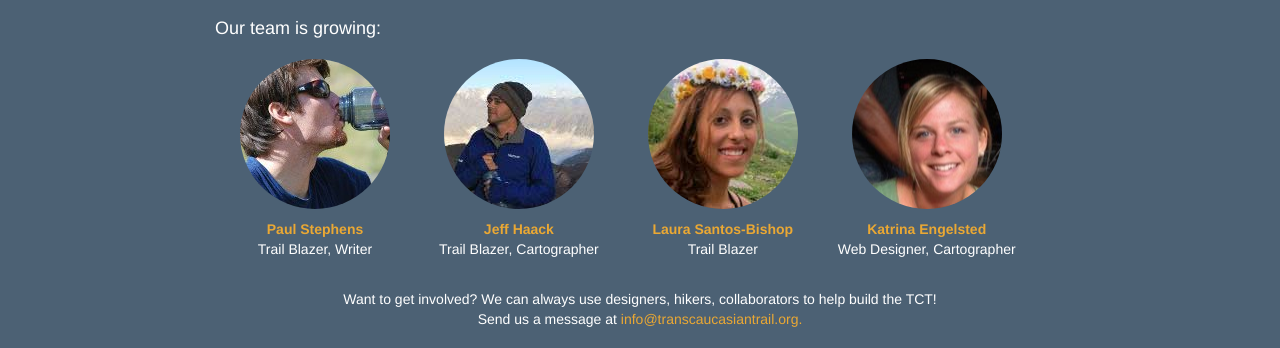
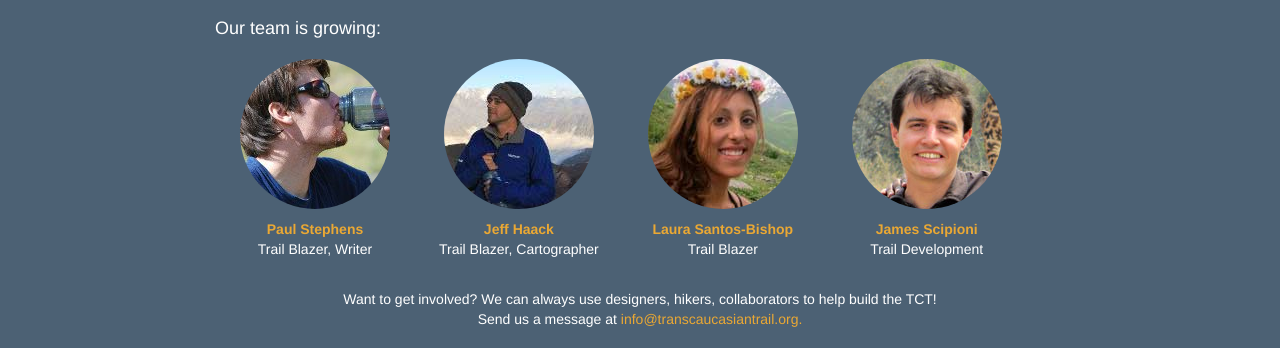
Before and after one commit to jeffhaack/transcaucasiantrail, a plain HTML site: page index.html in a window 1280 px wide. Shown: the part 2310-2658 px from the top of the page. Drawn offline with nearby package versions, Linux system fonts and the light colour scheme.

Commit message:
adding james

```diff
--- a/index.html
+++ b/index.html
@@ -145,9 +145,13 @@
       <div class="person-img" style = 'background-image: url(assets/img/people/laura.jpg)'></div>
       <span class="highlight">Laura Santos-Bishop</span><br/>Trail Blazer
     </div>
-    <div class="person">
+    <!--<div class="person">
       <div class="person-img" style = 'background-image: url(assets/img/people/katrina.jpg)'></div>
       <span class="highlight">Katrina Engelsted</span><br/>Web Designer, Cartographer
+    </div>-->
+    <div class="person">
+      <div class="person-img" style = 'background-image: url(assets/img/people/james.jpg)'></div>
+      <span class="highlight">James Scipioni</span><br/>Trail Development
     </div>
 
     <div id="get-involved">
```
Also changed, not shown: assets/img/people/james.jpg (added).
